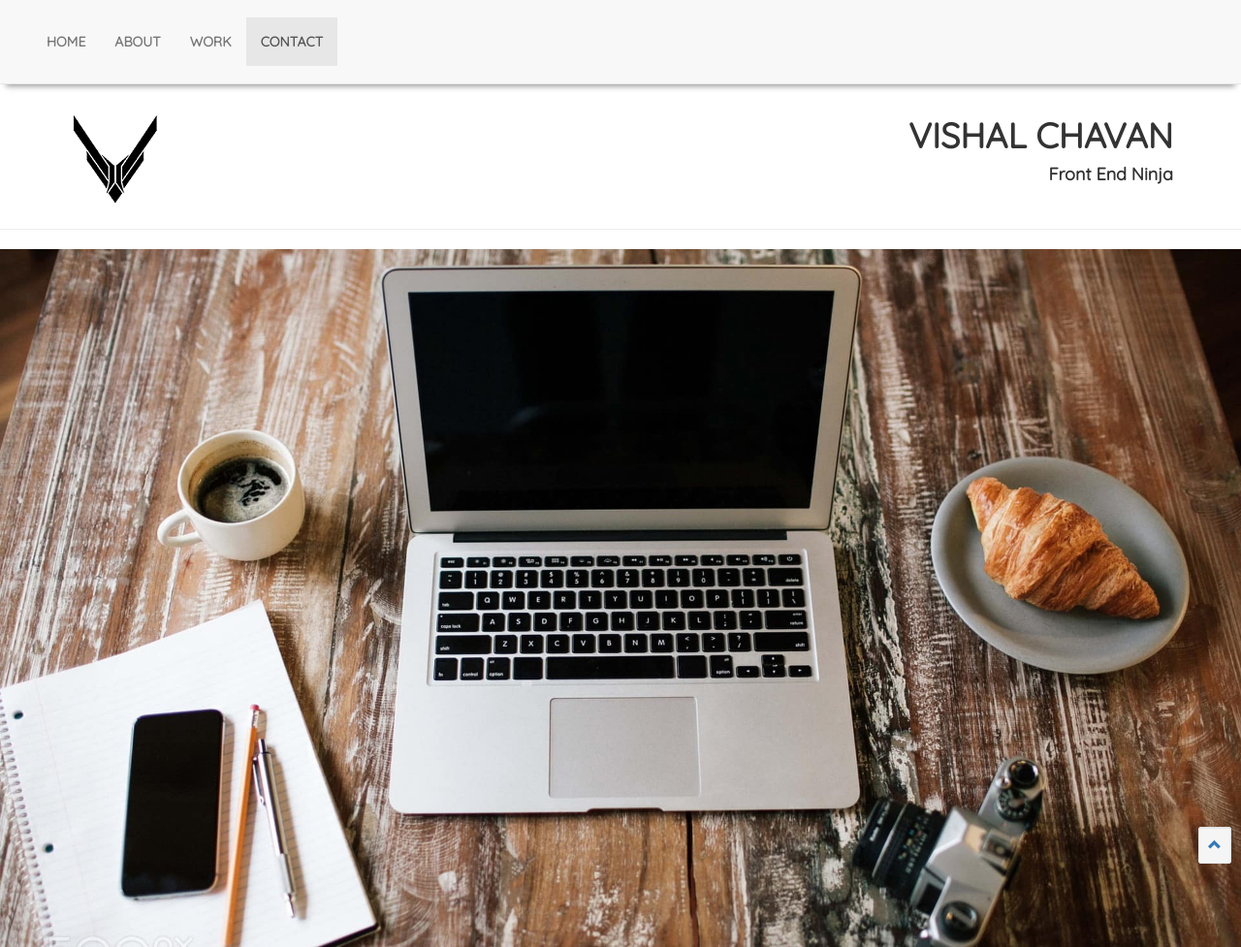
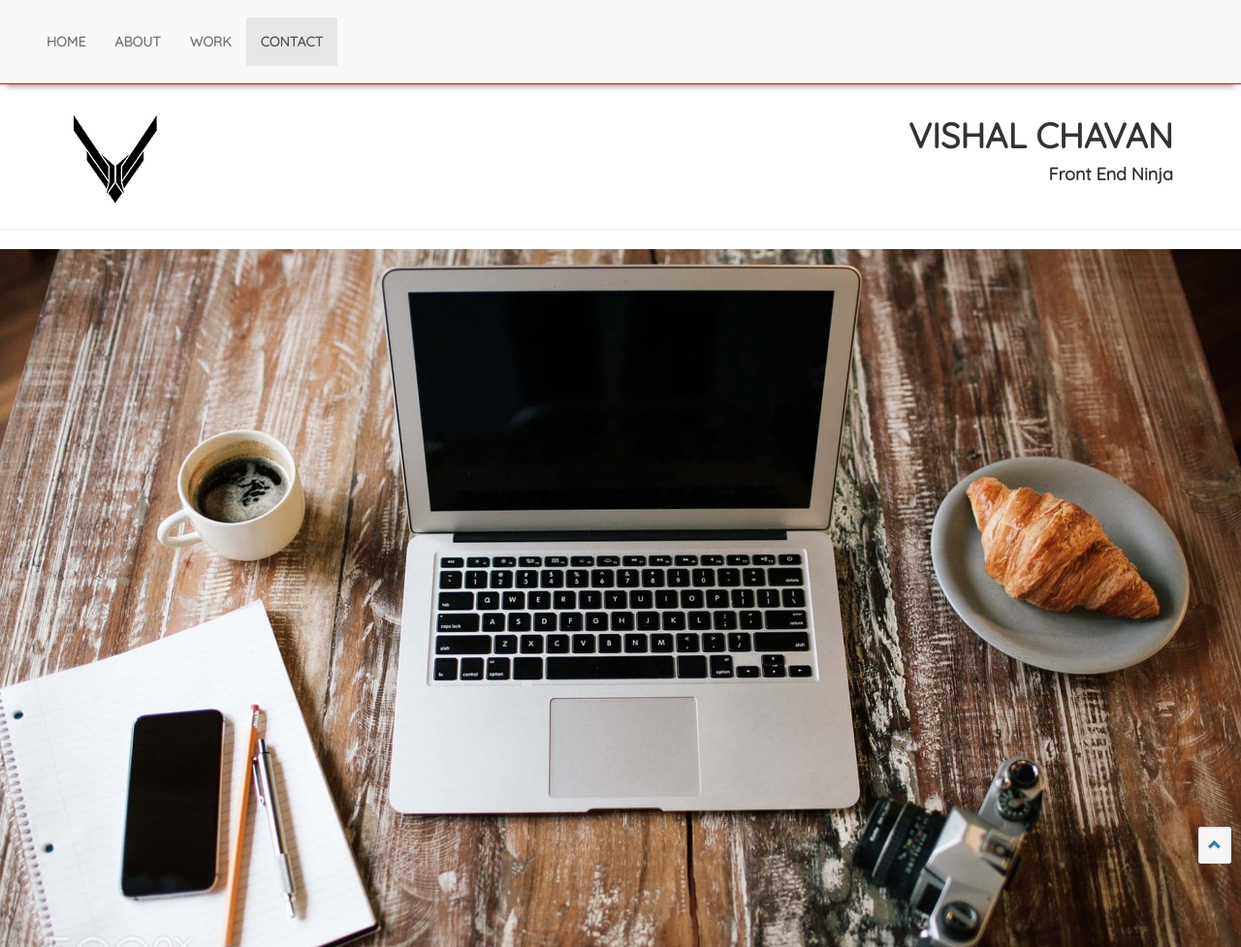
Before and after one commit to VishalCh1/old1, a plain HTML site: page index.html in a window 1280 px wide. Shown: the top 977 px of the page at 97% size. Drawn offline with nearby package versions, Linux system fonts and the light colour scheme.

Commit message:
Update index.html

```diff
--- a/index.html
+++ b/index.html
@@ -126,7 +126,7 @@
 
 <div class="se-pre-con"></div>
 <div id="home"></div>
-<nav class="navbar navbar-default navb navbar-fixed-top">
+<nav class="navbar navbar-default navb navbar-fixed-top" style="border-bottom-color: red;">
   <div class="container-fluid">
     <div class="navbar-header">
       <button type="button" class="navbar-toggle collapsed" data-toggle="collapse" data-target="#bs-example-navbar-collapse-1" aria-expanded="false">
```
